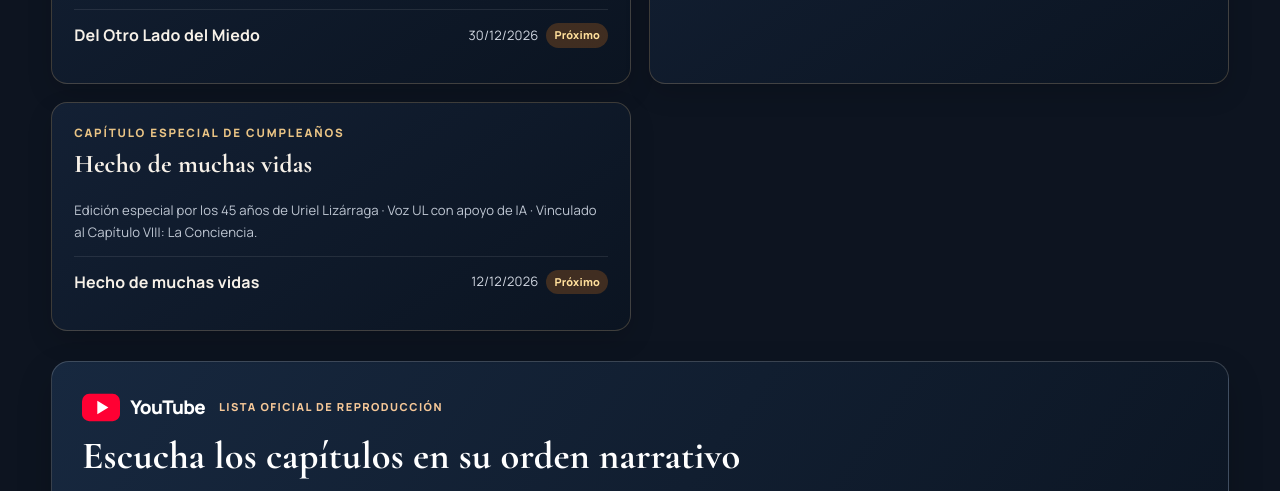
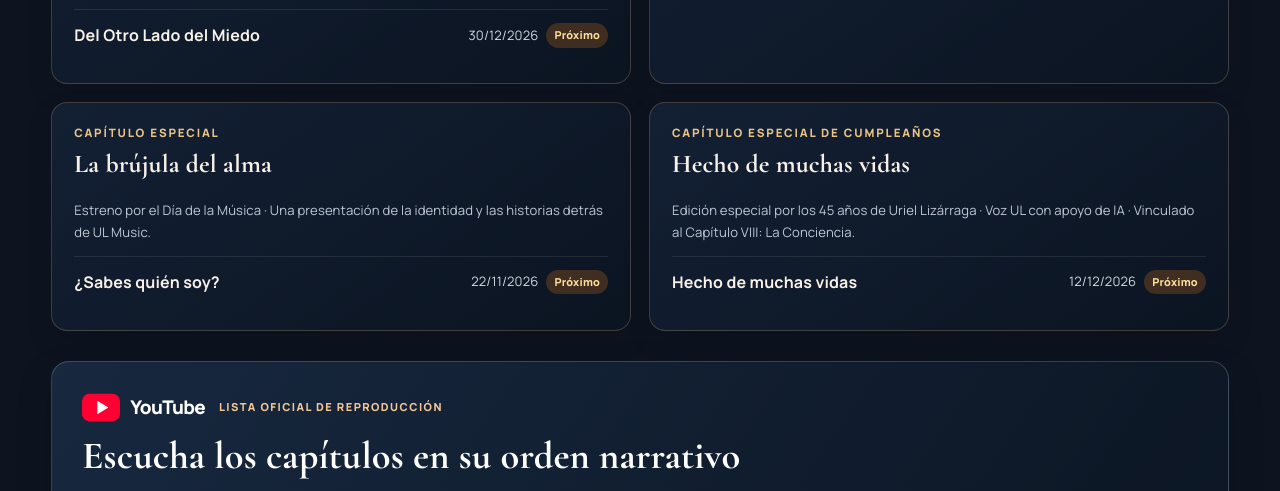
Before and after one commit to ulmusicoficial/ulmusicoficial.github.io, a plain HTML site: page index.html in a window 1280 px wide. Shown: the part 4411-4902 px from the top of the page. Drawn offline with nearby package versions, Linux system fonts and the light colour scheme.

Commit message:
Agregar capítulo especial La brújula del alma a la sección de saga

```diff
--- a/index.html
+++ b/index.html
@@ -251,6 +251,7 @@ footer{padding:45px 0;text-align:center;border-top:1px solid var(--border)}foote
 <article class="chapter"><h3><span>Capítulo X</span>El renacer</h3><ul class="songs"><li class="song"><span class="songname">Si Es Tu Voluntad</span><span class="songinfo"><time datetime="2026-10-07">07/10/2026</time><span class="tag published">Publicado</span></span></li></ul></article>
 <article class="chapter"><h3><span>Capítulo XI</span>La resiliencia</h3><ul class="songs"><li class="song"><span class="songname">Te Voy a Superar</span><span class="songinfo"><time datetime="2026-11-11">11/11/2026</time><span class="tag upcoming">Próximo</span></span></li><li class="song"><span class="songname">Inmortal Me Llaman</span><span class="songinfo"><time datetime="2026-12-09">09/12/2026</time><span class="tag upcoming">Próximo</span></span></li><li class="song"><span class="songname">Del Otro Lado del Miedo</span><span class="songinfo"><time datetime="2026-12-30">30/12/2026</time><span class="tag upcoming">Próximo</span></span></li></ul></article>
 <article class="chapter"><h3><span>Capítulo XII</span>La ilusión de un nuevo amor</h3><ul class="songs"><li class="song"><span class="songname">No Todo Se Sana en Soledad</span><span class="songinfo"><time datetime="2026-12-16">16/12/2026</time><span class="tag upcoming">Próximo</span></span></li></ul></article>
+<article class="chapter"><h3><span>Capítulo especial</span>La brújula del alma</h3><p class="fine">Estreno por el Día de la Música · Una presentación de la identidad y las historias detrás de UL Music.</p><ul class="songs"><li class="song"><span class="songname">¿Sabes quién soy?</span><span class="songinfo"><time datetime="2026-11-22">22/11/2026</time><span class="tag upcoming">Próximo</span></span></li></ul></article>
 <article class="chapter"><h3><span>Capítulo especial de cumpleaños</span>Hecho de muchas vidas</h3><p class="fine">Edición especial por los 45 años de Uriel Lizárraga · Voz UL con apoyo de IA · Vinculado al Capítulo VIII: La Conciencia.</p><ul class="songs"><li class="song"><span class="songname">Hecho de muchas vidas</span><span class="songinfo"><time datetime="2026-12-12">12/12/2026</time><span class="tag upcoming">Próximo</span></span></li></ul></article></div><aside class="playlist"><div class="yt-section-label"><span class="yt-brand-lockup"><svg aria-hidden="true" focusable="false" viewbox="0 0 36 26"><rect fill="#FF0033" height="26" rx="7" width="36" x="0" y="0"></rect><path d="M14.5 6.5 25 13 14.5 19.5z" fill="#fff"></path></svg><span>YouTube</span></span><span class="yt-label-caption">LISTA OFICIAL DE REPRODUCCIÓN</span></div>
 <h3>Escucha los capítulos en su orden narrativo</h3>
 <p>Del Encuentro a la Reconstrucción: comienza con el capítulo I y recorre las canciones publicadas de la saga.</p>
```
